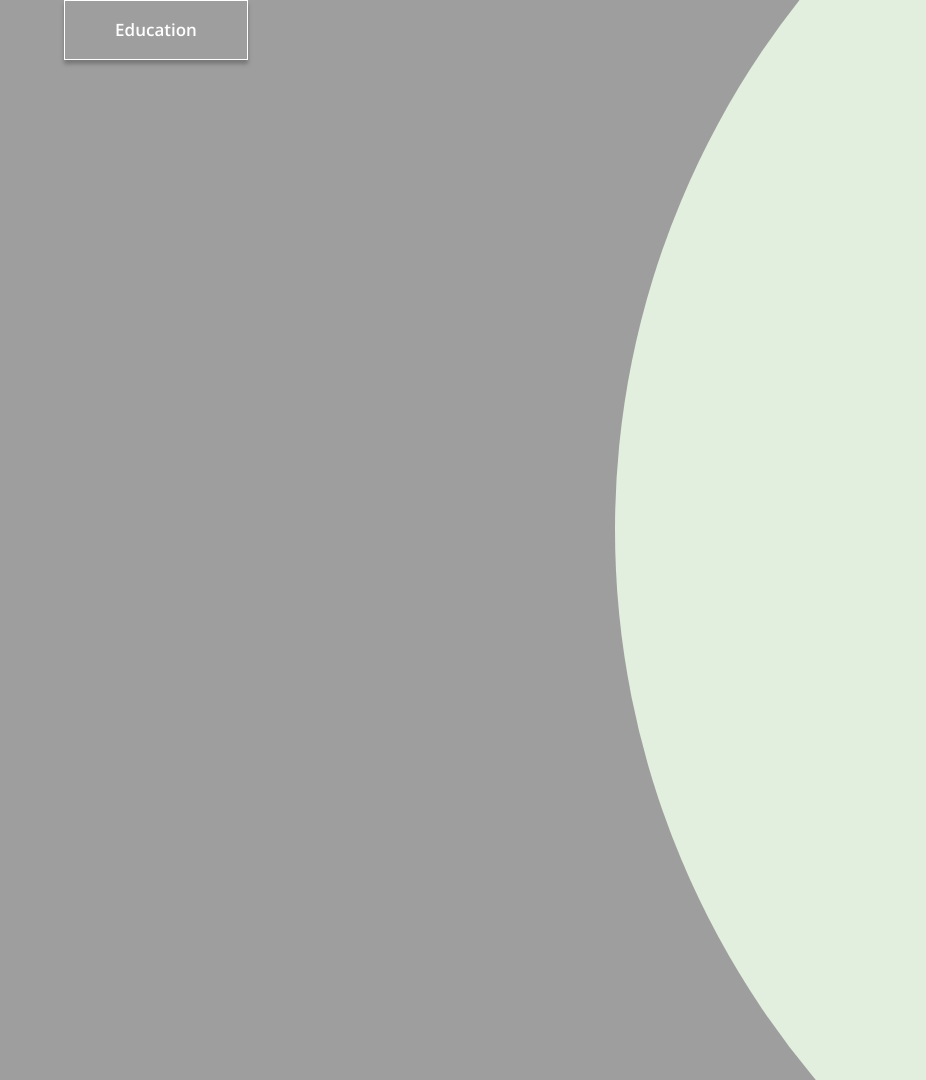
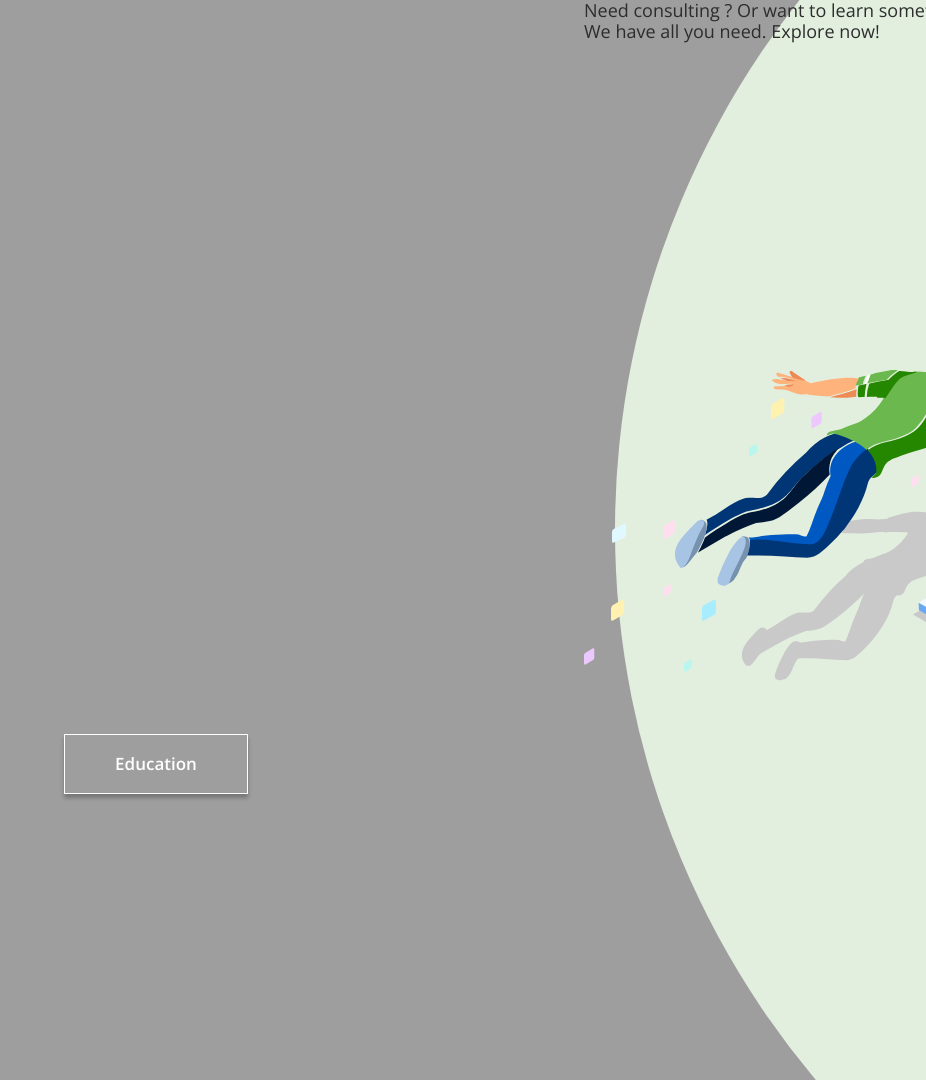
Before and after one commit to kaptn3/merklise, a Jekyll site: the page built from index.md, in a window 1280 px wide. Shown: the whole page, without its empty margins (354-1280 px from the left). Built offline with Jekyll 4.4.1, drawn with Linux system fonts in a browser that asks for light colours.

Commit message:
Main: right side

```diff
--- a/_layouts/main.html
+++ b/_layouts/main.html
@@ -2,12 +2,20 @@
 layout: default
 ---
 <div class="main-page">
-  <main>
+  <main class="main-wrapper">
+    <div class="main-left"></div>
+    <div class="main-right">
+      <div class="main-right__text">
+        <span>Need consulting ? Or want to learn something new ?</span><br>
+        <span class="main-right__text_more">We have all you need. Explore now! </span>
+      </div>
+      <img src="{{ '/assets/img/main-image.svg' | absolute_url }}" alt="Main image" width="982" height="640">
+    </div>
   </main>
   <footer class="main-page-footer">
     <nav class="main-page-footer__nav">
-      <a class="main-page-footer__btn" href="/education">Education</a>
-      <a class="main-page-footer__btn main-page-footer__btn_education" href="/consulting">Consulting</a>
+      <a class="main-page-footer__btn" href="{{ '/education' | absolute_url }}">Education</a>
+      <a class="main-page-footer__btn main-page-footer__btn_education" href="{{ '/consulting' | absolute_url }}">Consulting</a>
     </nav>
   </footer>
   <div class="main-circle"></div>
--- a/_sass/components/main/footer.scss
+++ b/_sass/components/main/footer.scss
@@ -1,4 +1,6 @@
 .main-page-footer {
+  margin-top: 53px;
+
   &__nav {
     display: flex;
     justify-content: space-between;
--- /dev/null
+++ b/_sass/components/main/main-right.scss
@@ -0,0 +1,17 @@
+.main-right {
+  margin-right: 48px;
+  padding-top: 143px;
+
+  &__text {
+    margin-bottom: 47px;
+    padding-left: 268px;
+    font-weight: 600;
+    line-height: 35px;
+    font-size: 20px;
+    color: #0D4A59;
+  }
+
+  &__text_more {
+    font-weight: normal;
+  }
+}
--- a/_sass/layouts/main-page.scss
+++ b/_sass/layouts/main-page.scss
@@ -7,3 +7,8 @@
   z-index: 1;
   overflow: hidden;
 }
+
+.main-wrapper {
+  display: flex;
+  justify-content: space-between;
+}
```
Also changed, not shown: assets/img/main-image.svg (added).
